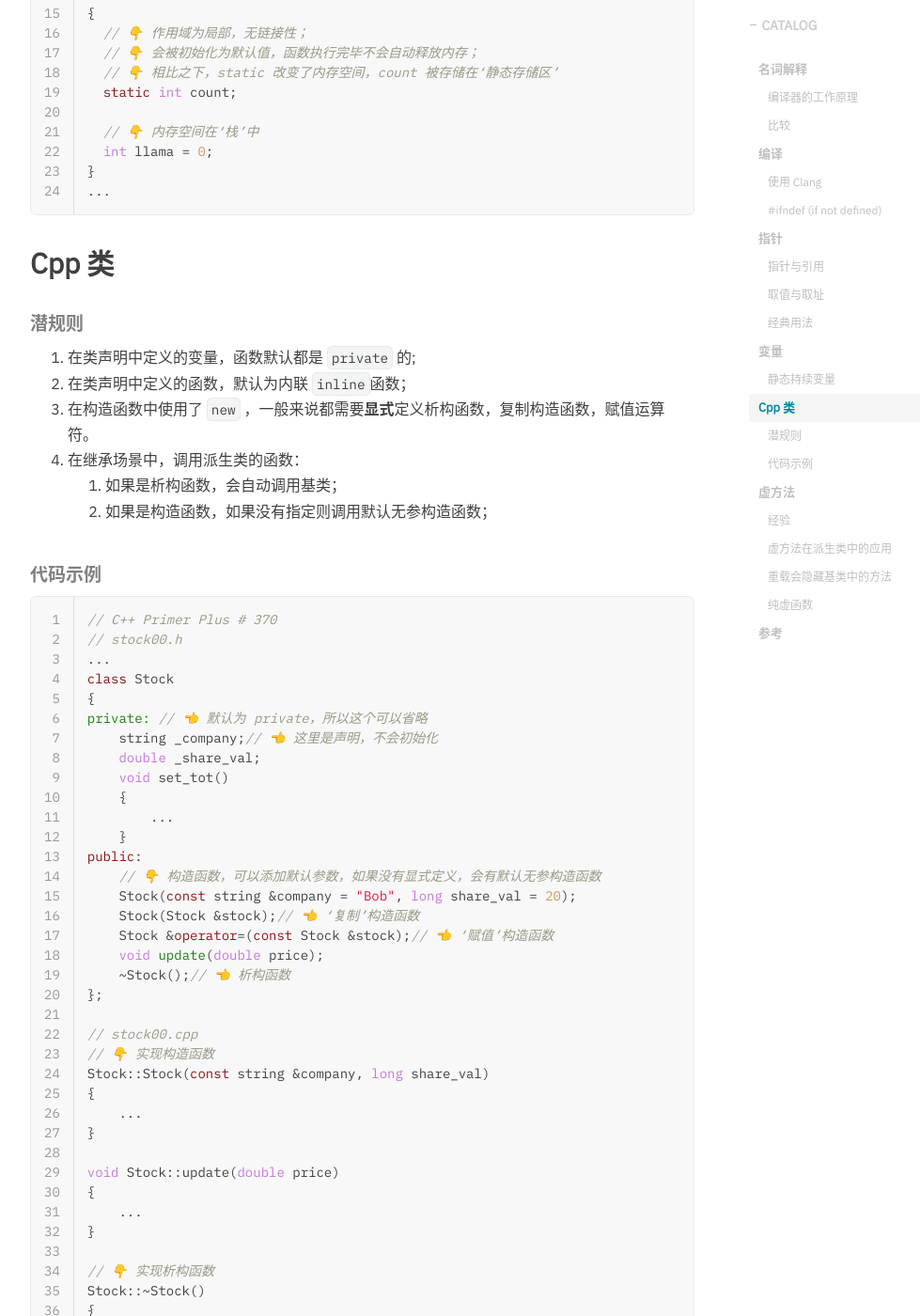
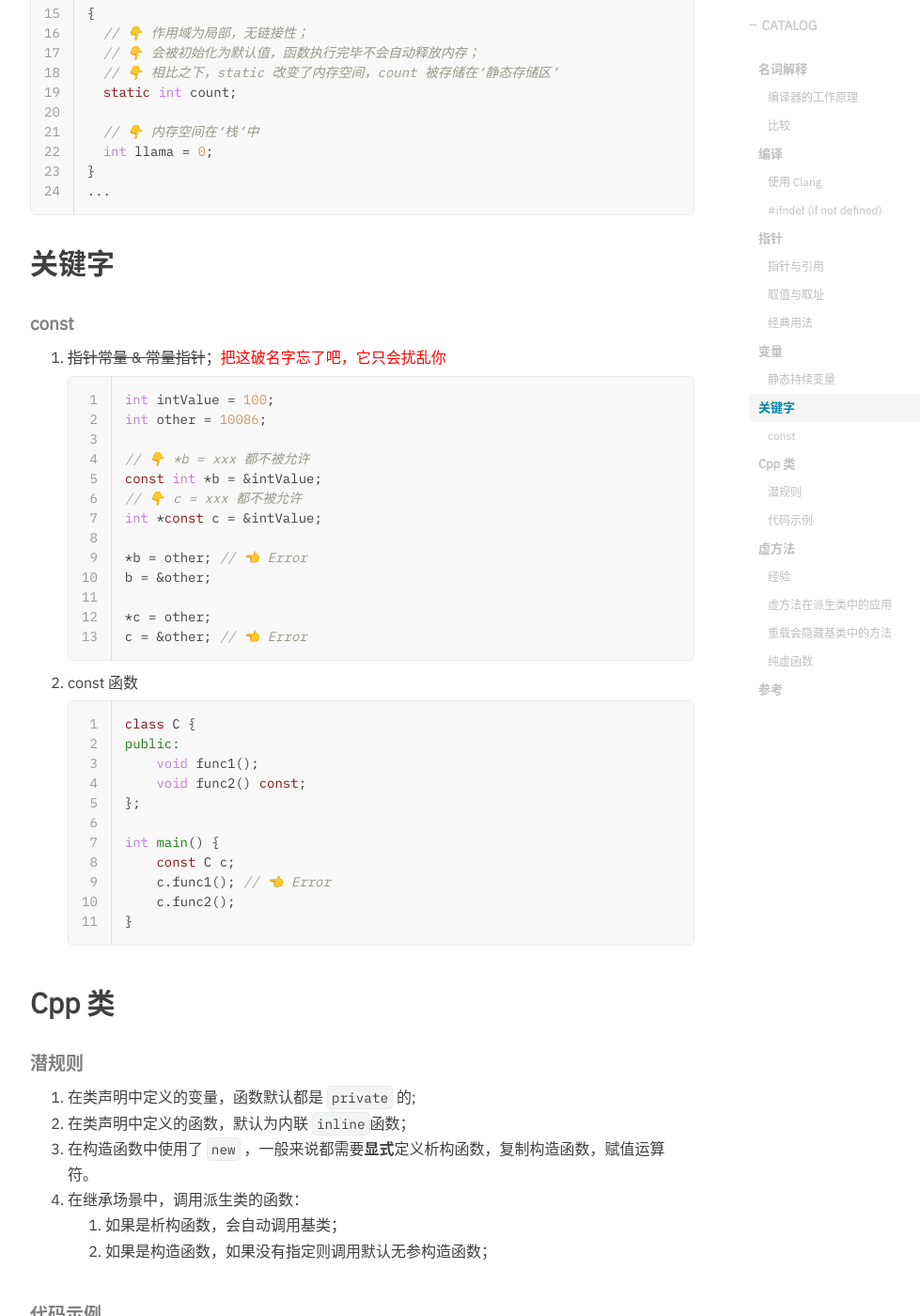
Before and after one commit to hurshi/hurshi.github.io, a Jekyll site: the page built from _posts/2022-02-25-cpp-induction.md, in a window 1280 px wide and 1400 px high, scrolled down 5451 px. Shown: the whole window at 94% size, without its empty margins (233-1212 px from the left). Built offline with Jekyll 4.4.1, drawn with Linux system fonts in a browser that asks for light colours; nearby versions of some CDN libraries; some web fonts are replaced; comment, search, counter and statistics services are not loaded.

Commit message:
fix cpp blog

````diff
--- a/_posts/2022-02-25-cpp-induction.md
+++ b/_posts/2022-02-25-cpp-induction.md
@@ -206,6 +206,44 @@ void func()
 ...
 ```
 
+## 关键字
+
+##### const
+
+1. ~~指针常量 & 常量指针~~；<font color=red>把这破名字忘了吧，它只会扰乱你</font>
+
+   ```cpp
+   int intValue = 100;
+   int other = 10086;
+
+   // 👇 *b = xxx 都不被允许
+   const int *b = &intValue;
+   // 👇 c = xxx 都不被允许
+   int *const c = &intValue;
+
+   *b = other; // 👈 Error
+   b = &other;
+
+   *c = other;
+   c = &other; // 👈 Error
+   ```
+
+2. const 函数
+
+   ```cpp
+   class C {
+   public:
+       void func1();
+       void func2() const;
+   };
+
+   int main() {
+       const C c;
+       c.func1(); // 👈 Error
+       c.func2();
+   }
+   ```
+
 
 
 ## Cpp 类
````
